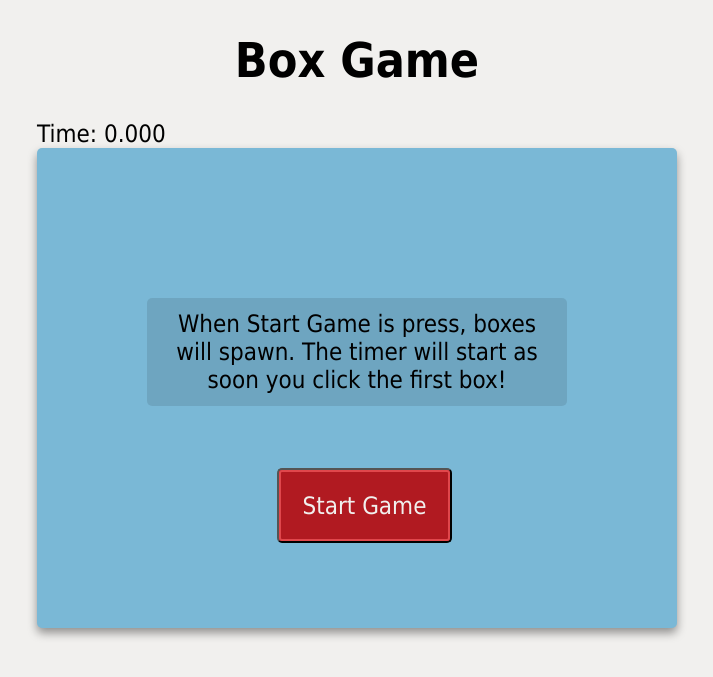
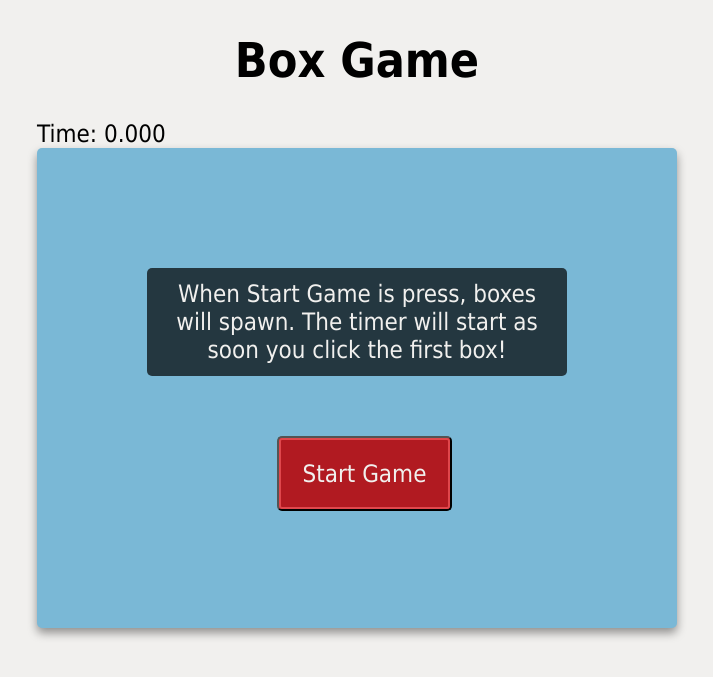
Before and after one commit to samuelgolovin/Box-Game, a PHP site: page / in a window 1280 px wide. Shown: the top 677 px of the page, without its empty margins (283-996 px from the left). Run offline with PHP 8.4, Linux system fonts and the light colour scheme.

Commit message:
changed some visuals

```diff
--- a/css/game.css
+++ b/css/game.css
@@ -1,6 +1,10 @@
 :root {
     --canvasWidth: 640px;
     --canvasHeight: 480px;
+    --darkRed: rgb(177,26,33);
+    --lightRed: rgb(224,71,76);
+    --blue: rgb(122,184,214);
+    --lightGray: rgb(241,240,238);
 }
 
 * {
@@ -65,7 +69,7 @@ body {
     font-family: Tahoma, Verdana, sans-serif;
     position: absolute;
     text-align: center;
-    color: rgb(241,240,238);
+    color: var(--lightGray);
     outline: 2px solid rgb(224,71,76);
     outline-offset: -4px;
     background-color: rgb(177,26,33);
@@ -79,7 +83,8 @@ body {
 
 .instructions {
     position: absolute;
-    background-color: rgba(0, 0, 0, 0.1);
+    color: var(--lightGray);
+    background-color: rgba(0, 0, 0, 0.7);
     padding: 0.5em;
     border-radius: 5px;
     text-align: center;
--- a/js/game.js
+++ b/js/game.js
@@ -26,7 +26,7 @@ window.onload = function() {
         instructions.className = "instructions";
         instructions.innerHTML = "When Start Game is press, boxes will spawn. The timer will start as soon you click the first box!";
         instructions.style.width = 420 + "px";
-        instructions.style.top = 150 + "px";
+        instructions.style.top = 120 + "px";
         instructions.style.left = 110 + "px";
         gameCanvas.appendChild(instructions);
 
@@ -38,7 +38,7 @@ window.onload = function() {
         newGameButton.style.width = newGameButtonWidth + "px";
         newGameButton.style.top = (300) + "px";
         newGameButton.style.left = (canvasWidth * 0.5) + "px";
-        newGameButton.style.top = (canvasHeight * 0.5) + "px";
+        newGameButton.style.top = (canvasHeight * 0.45) + "px";
         newGameButton.addEventListener("click", startNewGame);
 
         gameCanvas.appendChild(newGameButton);
```
